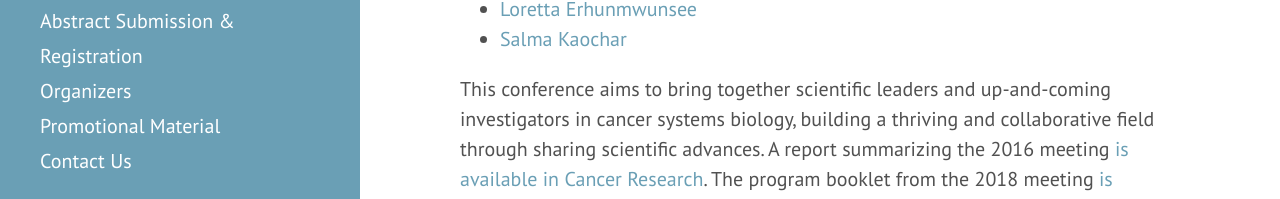
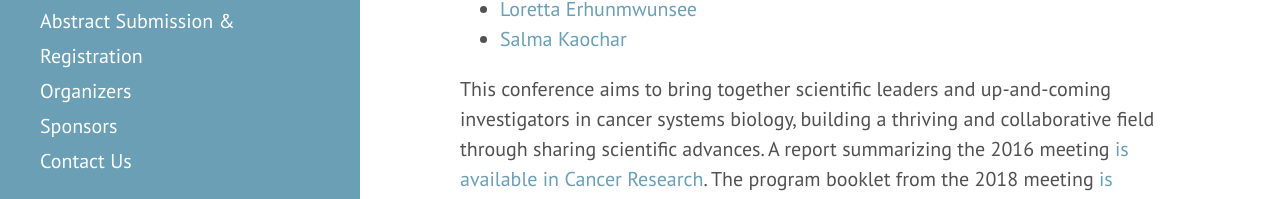
Before and after one commit to AECCSB/sacb-meeting, a Jekyll site: the page built from index.md, in a window 1280 px wide and 900 px high, scrolled down 539 px. Shown: the part 681-880 px from the top of the window. Built offline with Jekyll 4.4.1, drawn with Linux system fonts in a browser that asks for light colours.

Commit message:
Update links.yml

```diff
--- a/_data/links.yml
+++ b/_data/links.yml
@@ -14,7 +14,7 @@
   title: Organizers
 
 - url: /promotion.html
-  title: Promotional Material
+  title: Sponsors
 
 - url: /contact-us.html
   title: Contact Us
```
